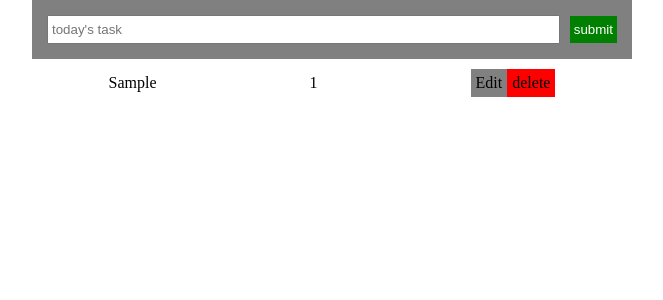
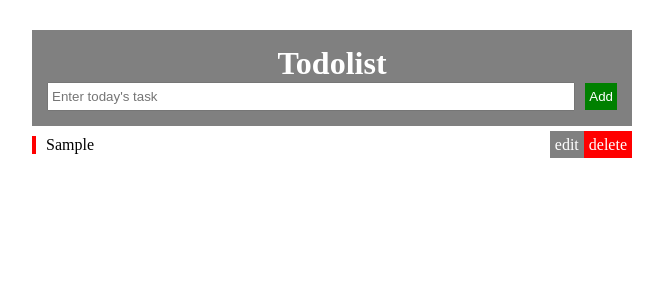
Before and after one commit to Aladdin4u/phptodos, a PHP site: page / in a window 1280 px wide. Shown: the top 300 px of the page, without its empty margins (308-971 px from the left). Run offline with PHP 8.4, Linux system fonts and the light colour scheme; tables that the repository leaves empty or names only in its code hold one stand-in row (values such as "Sample post").

Commit message:
initial commit

```diff
--- a/css/styles.css
+++ b/css/styles.css
@@ -1,19 +1,24 @@
 * {
     box-sizing: border-box;
     padding: 0;
-    margin: 0 auto;
+    margin: 0;
 }
 
 body {
     display: flex;
     flex-direction: column;
     justify-content: center;
+    align-items: center;
     max-width: 600px;
+    margin: 10px auto;
 }
 header{
+    margin-top: 20px;
     padding: 15px;
     background-color: gray;
+    color: white;
     width: 100%;
+    text-align: center;
 }
 input {
     padding: 5px 3px;
@@ -40,10 +45,13 @@ div > .content {
     margin: 10px 0;
 }
 .content {
-    width: 100%;
+    border-left: 4px solid red;
     display: flex;
     justify-content: space-between;
     align-items: center;
+}
+.content p {
+    margin-left: 10px;
 }
 .box-btn {
     display: flex;
--- /dev/null
+++ b/form.php
@@ -0,0 +1,21 @@
+<?php
+if(isset($_POST['task'])) {
+        if(!empty($_POST['task'])) {
+            $task = $_POST['task'];
+            $sql  = "INSERT INTO `todos` (`id`, `task`, `completed`) VALUE (NULL, '$task', '0')";
+            $query_run = mysqli_query($conn, $sql);
+            if($query_run) {
+                echo "<script>alert('task added succesfully');</script>";
+                echo "<script>window.location='index.php'</script>";
+            } else {
+                echo "<script>alert('Something Went Wrong. Please try again.');</script>";
+            }
+        } else  {
+            echo "please enter a valid string";
+        }
+    }
+?>
+<form action="" method="POST" class="form-container">
+    <input type="text" name="task" placeholder="Enter today's task" class="input-text" required>
+    <button type="submit" value="Submit" class="btn">Add</button>
+</form>
--- a/index.php
+++ b/index.php
@@ -1,19 +1,37 @@
 <?php
     include("conn.php");
-    if(isset($_POST['task'])) {
-        if(!empty($_POST['task'])) {
-            $task = $_POST['task'];
-            $sql  = "INSERT INTO `todos` (`id`, `task`, `completed`) VALUE (NULL, '$task', '0')";
+
+    if(isset($_GET['delete-task']) && !empty($_GET['delete-task']) ) {
+
+        $id = $_GET['delete-task'];
+        $sql  = "DELETE FROM todos WHERE `todos`.`id` = $id";
         $query_run = mysqli_query($conn, $sql);
         if($query_run) {
-                echo "<script>alert('task added succesfully');</script>";
+            echo "<script>window.location='index.php'</script>";
         } else {
             echo "<script>alert('Something Went Wrong. Please try again.');</script>";
         }
-        } else  {
-            echo "please enter a valid string";
      }
-    }
+
+    // if(isset($_GET['completed-task']) == 0 || isset($_GET['completed-task']) == 1 && !empty($_GET['id'])) {
+
+    //     $completed = $_GET['completed-task'];
+    //     $id = $_GET['id'];
+    //     if($completed == 1) {
+    //         $completed = 0;
+    //     } else {
+    //         $completed = 1;
+    //     }
+    //     echo "completed = $completed <br/>";
+    //     echo $id;
+    //     $sql  = "UPDATE todos SET completed = 1 WHERE `todos`.`id` = $id";
+    //     $query_run = mysqli_query($conn, $sql);
+    //     if($query_run) {
+    //         echo "<script>window.location='index.php'</script>";
+    //     } else {
+    //         echo "<script>alert('Something Went Wrong. Please try again.');</script>";
+    //     }
+    // }
 ?>
 <!DOCTYPE html>
 <html lang="en">
@@ -27,10 +45,11 @@
 <body>
 <!-- style="max-width:600;margin:auto; background-color:#f1f1f1 -->
 <header>
-        <form action="index.php" method="POST" class="form-container">
-            <input type="text" name="task" placeholder="today's task" class="input-text">
-            <button type="submit" value="Submit" class="btn">submit</button>
-        </form>
+    <h1>Todolist</h1>
+<?php
+    include("form.php");
+
+?>
 </header>
     <div class="box-container">
         <?php
@@ -39,13 +58,19 @@
             while ($row=mysqli_fetch_array($query)) {
         ?>
             <div class="content">
+                <a href="index.php?completed-task=<?php echo $row['completed']; ?>&&id=<?php echo $row['id']?>" style="text-decoration: none;color:black;">
                 <p><?php echo $row['task'] ?></p>
-                <p><?php echo $row['id'] ?></p>
+                </a>
                 <div class="box-btn">
-                    <span class="btn-edit">Edit</span>
-                    <span class="btn-trash">delete</span>
+                    <div>
+                    <a href="index.php?edit-task=<?php echo $row['id']; ?>" class="btn-edit" style="text-decoration: none;color:white">edit</a>
+                    </div>
+                    <div>
+                    <a href="index.php?delete-task=<?php echo $row['id']; ?>" class="btn-trash" style="text-decoration: none;color:white">delete</a>
                     </div>
                 </div>
+            </div>
+
 
         <?php }?>
     </div>
```
Lines whose indentation alone changed are shown as unchanged.
